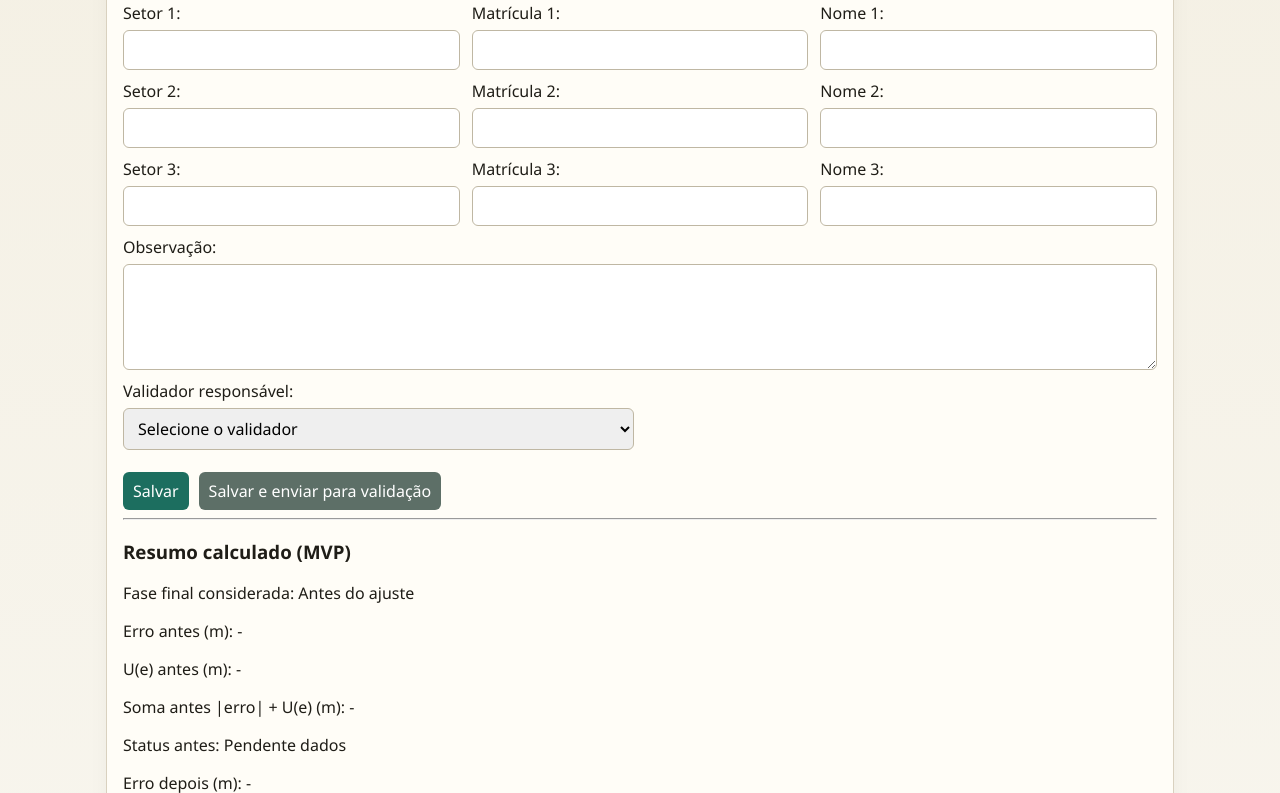
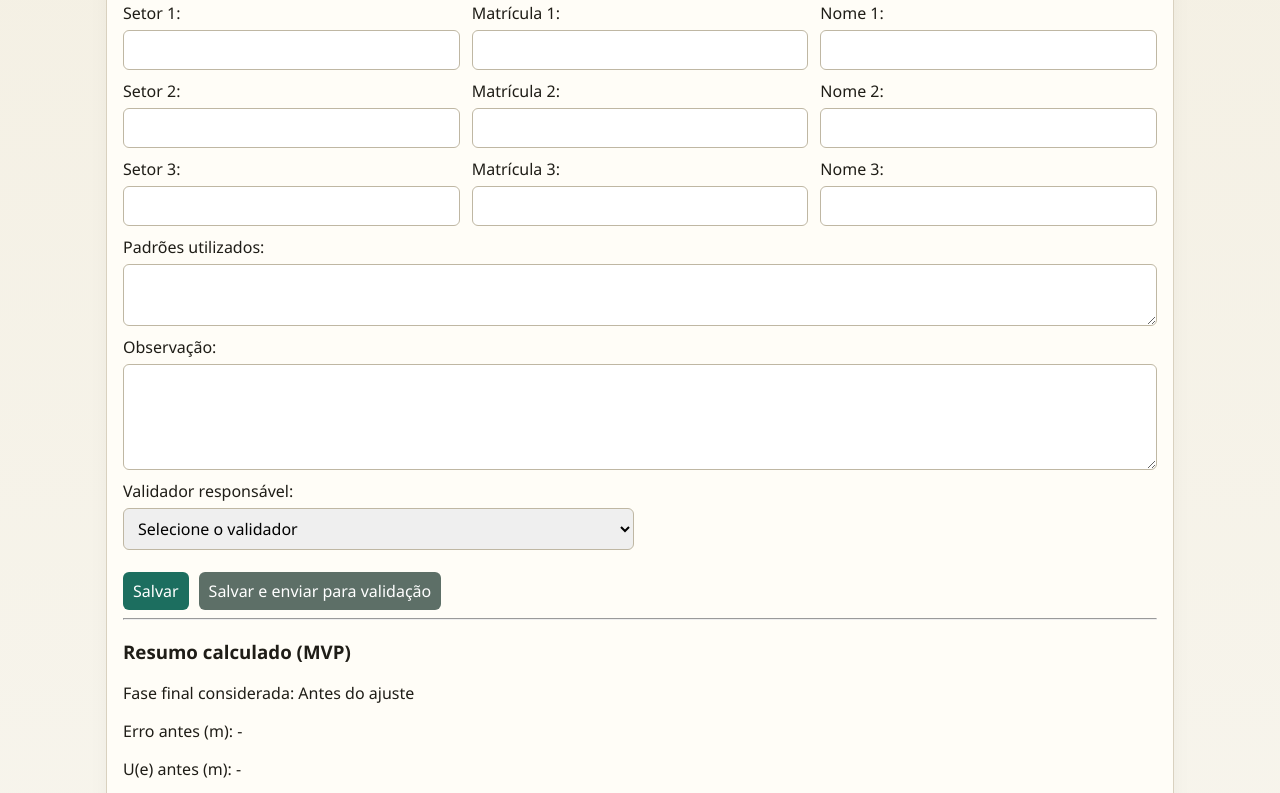
Before and after one commit to dougbritosilveira-design/for_verificacao, a Django app: template templates/inspecoes/form_edit_level.html in a window 1280 px wide. Shown: the part 1728-2521 px from the top of the page. Run offline with Django 4.2, Linux system fonts and the light colour scheme; the template is opened without the code that fills it: values that come from a table or form of the project are taken from there, others are empty.

Commit message:
Adicionar campo Padroes utilizados nos formularios FOR 08.05.003 e FOR 07.04.01.002

```diff
--- a/inspecoes/forms.py
+++ b/inspecoes/forms.py
@@ -160,6 +160,7 @@ class TechnicalForm(forms.ModelForm):
             'technician_1_name',
             'technician_2_name', 'technician_2_registration',
             'technician_3_name', 'technician_3_registration',
+            'standards_used',
             'observation',
         ]
         labels = {
@@ -208,10 +209,12 @@ class TechnicalForm(forms.ModelForm):
             'technician_2_registration': 'Matrícula 2',
             'technician_3_name': 'Nome 3',
             'technician_3_registration': 'Matrícula 3',
+            'standards_used': 'Padrões utilizados',
             'observation': 'Observação',
         }
         widgets = {
             'execution_date': forms.DateInput(format='%Y-%m-%d', attrs={'type': 'date'}),
+            'standards_used': forms.Textarea(attrs={'rows': 2}),
             'observation': forms.Textarea(attrs={'rows': 4}),
         }
 
@@ -278,6 +281,7 @@ class LevelTechnicalForm(forms.ModelForm):
             'technician_1_name',
             'technician_2_name', 'technician_2_registration',
             'technician_3_name', 'technician_3_registration',
+            'standards_used',
             'observation',
         ]
         labels = {
@@ -313,10 +317,12 @@ class LevelTechnicalForm(forms.ModelForm):
             'technician_2_registration': 'Matrícula 2',
             'technician_3_name': 'Nome 3',
             'technician_3_registration': 'Matrícula 3',
+            'standards_used': 'Padrões utilizados',
             'observation': 'Observação',
         }
         widgets = {
             'execution_date': forms.DateInput(format='%Y-%m-%d', attrs={'type': 'date'}),
+            'standards_used': forms.Textarea(attrs={'rows': 2}),
             'observation': forms.Textarea(attrs={'rows': 4}),
         }
 
--- a/inspecoes/services.py
+++ b/inspecoes/services.py
@@ -294,6 +294,7 @@ def _generate_submission_report_pdf_bytes(
                 f'Nome 1 / Matrícula 1: {submission.technician_1_name or ""} ({submission.validator_registration or ""})',
                 f'Nome 2 / Matrícula 2: {submission.technician_2_name or ""} ({submission.technician_2_registration or ""})',
                 f'Nome 3 / Matrícula 3: {submission.technician_3_name or ""} ({submission.technician_3_registration or ""})',
+                f'Padrões utilizados: {submission.standards_used or ""}',
                 f'Observação: {submission.observation or ""}',
                 '',
                 f'Validado por: {submission.validator_name or "-"}',
@@ -404,6 +405,7 @@ def _generate_submission_report_pdf_bytes(
             f'Nome 1 / Matrícula 1: {submission.technician_1_name or ""} ({submission.validator_registration or ""})',
             f'Nome 2 / Matrícula 2: {submission.technician_2_name or ""} ({submission.technician_2_registration or ""})',
             f'Nome 3 / Matrícula 3: {submission.technician_3_name or ""} ({submission.technician_3_registration or ""})',
+            f'Padrões utilizados: {submission.standards_used or ""}',
             f'Observação: {submission.observation or ""}',
             '',
             f'Validado por: {submission.validator_name or "-"}',
--- a/templates/inspecoes/detail.html
+++ b/templates/inspecoes/detail.html
@@ -53,6 +53,7 @@
 {% if submission.sap_attachment_id %}<p><strong>ID anexo SAP:</strong> {{ submission.sap_attachment_id }}</p>{% endif %}
 {% if submission.sap_response_message %}<p><strong>Resposta SAP:</strong> {{ submission.sap_response_message }}</p>{% endif %}
 <p><strong>Executor:</strong> {{ submission.executor_name }}</p>
+<p><strong>Padrões utilizados:</strong> {{ submission.standards_used|default:'-' }}</p>
 {% if submission.is_scanner_form %}
   <p><strong>Certificado anexado:</strong>
     {% if submission.scanner_certificate_file %}
--- a/templates/inspecoes/form_edit.html
+++ b/templates/inspecoes/form_edit.html
@@ -146,6 +146,7 @@
       <p>{{ form.technician_3_name.label_tag }} {{ form.technician_3_name }}</p>
     </div>
   </div>
+  <p>{{ form.standards_used.label_tag }} {{ form.standards_used }}</p>
   <p>{{ form.observation.label_tag }} {{ form.observation }}</p>
   <div class="row" style="grid-template-columns:repeat(2,minmax(220px,1fr));">
     <p>{{ form.assigned_validator.label_tag }} {{ form.assigned_validator }}</p>
--- a/templates/inspecoes/form_edit_level.html
+++ b/templates/inspecoes/form_edit_level.html
@@ -145,6 +145,7 @@
       <p>{{ form.technician_3_name.label_tag }} {{ form.technician_3_name }}</p>
     </div>
   </div>
+  <p>{{ form.standards_used.label_tag }} {{ form.standards_used }}</p>
   <p>{{ form.observation.label_tag }} {{ form.observation }}</p>
   <div class="row" style="grid-template-columns:repeat(2,minmax(220px,1fr));">
     <p>{{ form.assigned_validator.label_tag }} {{ form.assigned_validator }}</p>
```
